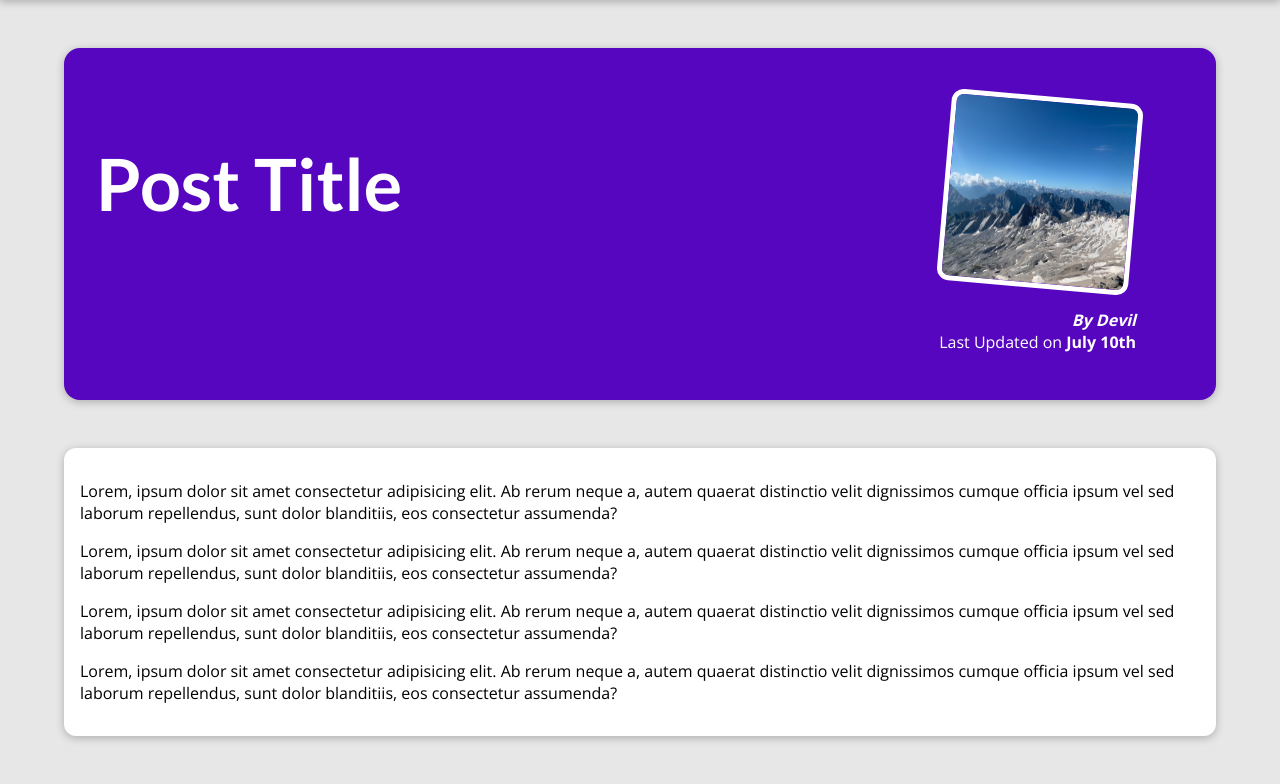
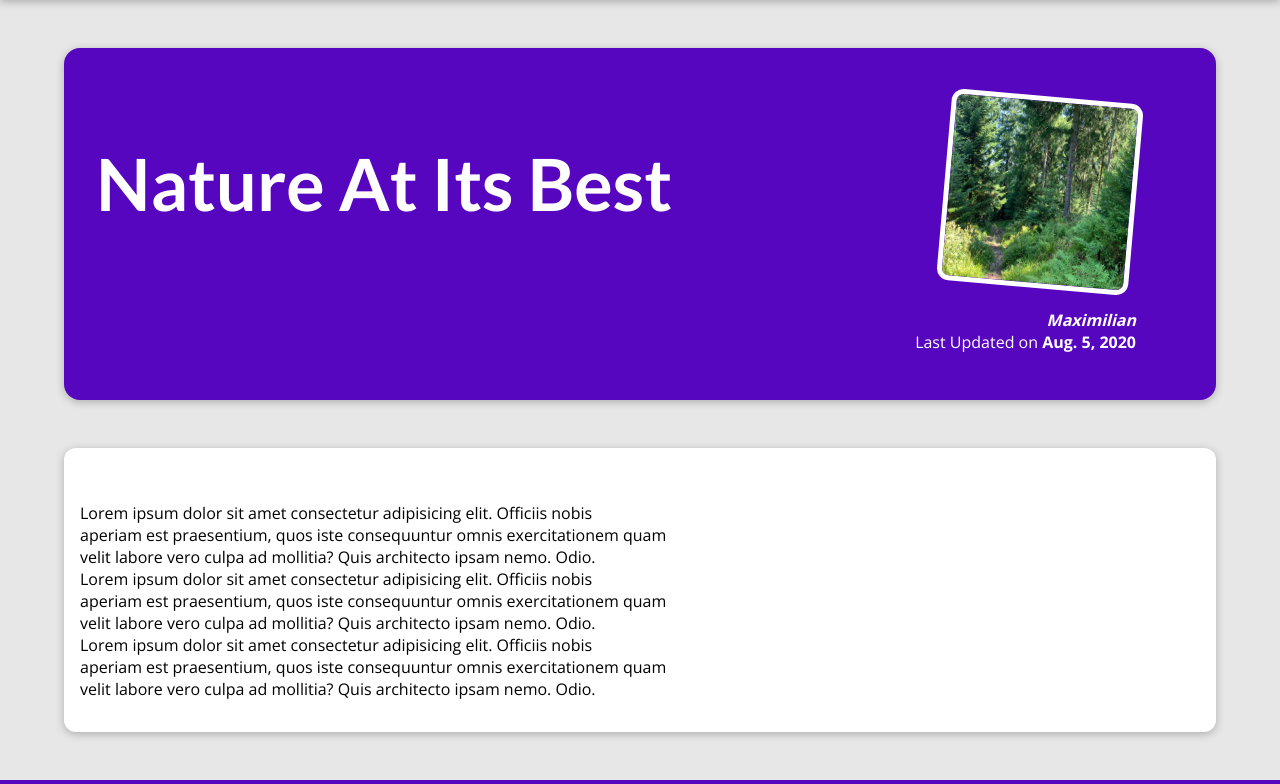
Before and after one commit to akash-parekh/Django-MySite, a Django app: page /posts/into-the-woods in a window 1280 px wide. Shown: the part 80-864 px from the top of the page. Run offline with Django 4.2, Linux system fonts and the light colour scheme.

Commit message:
Added Dummy data and added 404 page

```diff
--- a/my_site/blog/templates/blog/index.html
+++ b/my_site/blog/templates/blog/index.html
@@ -23,7 +23,9 @@
         <h2>My Latest Thoughts</h2>
 
         <ul>
-            {% include "blog/includes/post.html" %}
+            {% for post in posts %}
+                {% include "blog/includes/post.html" %}
+            {% endfor %}
         </ul>
     </section>
 
--- a/my_site/blog/templates/blog/post-detail.html
+++ b/my_site/blog/templates/blog/post-detail.html
@@ -2,7 +2,7 @@
 {% load static %}
 
 {% block title %}
-    This Post Title
+    {{identified_post.title}}
 {% endblock  %}
 
 {% block css_files %}
@@ -11,20 +11,17 @@
 
 {% block content %}
     <section id='summary'>
-        <h2>Post Title</h2>
+        <h2>{{ identified_post.title }}</h2>
         <article>
-            <img src="{% static "blog/images/mountains.jpg"%}" alt="Post Title">
-            <address>By Devil</address>
+            <img src="{% static "blog/images/"|add:identified_post.image%}" alt=identified_post.title>
+            <address>{{ identified_post.author }}</address>
             <div>
-                Last Updated on <time>July 10th</time>
+                Last Updated on <time>{{ identified_post.date }}</time>
             </div>
         </article>
     </section>
 
     <main>
-        <p>Lorem, ipsum dolor sit amet consectetur adipisicing elit. Ab rerum neque a, autem quaerat distinctio velit dignissimos cumque officia ipsum vel sed laborum repellendus, sunt dolor blanditiis, eos consectetur assumenda?</p>
-        <p>Lorem, ipsum dolor sit amet consectetur adipisicing elit. Ab rerum neque a, autem quaerat distinctio velit dignissimos cumque officia ipsum vel sed laborum repellendus, sunt dolor blanditiis, eos consectetur assumenda?</p>
-        <p>Lorem, ipsum dolor sit amet consectetur adipisicing elit. Ab rerum neque a, autem quaerat distinctio velit dignissimos cumque officia ipsum vel sed laborum repellendus, sunt dolor blanditiis, eos consectetur assumenda?</p>
-        <p>Lorem, ipsum dolor sit amet consectetur adipisicing elit. Ab rerum neque a, autem quaerat distinctio velit dignissimos cumque officia ipsum vel sed laborum repellendus, sunt dolor blanditiis, eos consectetur assumenda?</p>
+        {{ identified_post.content|linebreaks }}
     </main>
 {% endblock  %}
--- a/my_site/blog/views.py
+++ b/my_site/blog/views.py
@@ -1,15 +1,83 @@
+from datetime import date
+
 from django.shortcuts import render
+
+all_posts = [
+    {
+        "slug": "hike-in-the-mountains",
+        "image": "mountains.jpg",
+        "author": "Devil",
+        "date": date(2023, 3, 21),
+        "title": "Mountain Hiking",
+        "excerpt": "There is nothing like the views you get when hiking in the mountains! And I wasn't even prepared for what happend whilst I was enjoying the view!",
+        "content":'''Lorem, ipsum dolor sit amet consectetur adipisicing elit. Ab rerum neque a, autem quaerat distinctio velit dignissimos cumque officia ipsum vel sed laborum repellendus, sunt dolor blanditiis, eos consectetur assumenda?
+
+        Lorem, ipsum dolor sit amet consectetur adipisicing elit. Ab rerum neque a, autem quaerat distinctio velit dignissimos cumque officia ipsum vel sed laborum repellendus, sunt dolor blanditiis, eos consectetur assumenda?
+
+        Lorem, ipsum dolor sit amet consectetur adipisicing elit. Ab rerum neque a, autem quaerat distinctio velit dignissimos cumque officia ipsum vel sed laborum repellendus, sunt dolor blanditiis, eos consectetur assumenda?'''
+    },
+    {
+        "slug": "programming-is-fun",
+        "image": "coding.jpg",
+        "author": "Maximilian",
+        "date": date(2022, 3, 10),
+        "title": "Programming Is Great!",
+        "excerpt": "Did you ever spend hours searching that one error in your code? Yep - that's what happened to me yesterday...",
+        "content": """
+          Lorem ipsum dolor sit amet consectetur adipisicing elit. Officiis nobis
+          aperiam est praesentium, quos iste consequuntur omnis exercitationem quam
+          velit labore vero culpa ad mollitia? Quis architecto ipsam nemo. Odio.
+          Lorem ipsum dolor sit amet consectetur adipisicing elit. Officiis nobis
+          aperiam est praesentium, quos iste consequuntur omnis exercitationem quam
+          velit labore vero culpa ad mollitia? Quis architecto ipsam nemo. Odio.
+          Lorem ipsum dolor sit amet consectetur adipisicing elit. Officiis nobis
+          aperiam est praesentium, quos iste consequuntur omnis exercitationem quam
+          velit labore vero culpa ad mollitia? Quis architecto ipsam nemo. Odio.
+        """
+    },
+    {
+        "slug": "into-the-woods",
+        "image": "woods.jpg",
+        "author": "Maximilian",
+        "date": date(2020, 8, 5),
+        "title": "Nature At Its Best",
+        "excerpt": "Nature is amazing! The amount of inspiration I get when walking in nature is incredible!",
+        "content": """
+          Lorem ipsum dolor sit amet consectetur adipisicing elit. Officiis nobis
+          aperiam est praesentium, quos iste consequuntur omnis exercitationem quam
+          velit labore vero culpa ad mollitia? Quis architecto ipsam nemo. Odio.
+          Lorem ipsum dolor sit amet consectetur adipisicing elit. Officiis nobis
+          aperiam est praesentium, quos iste consequuntur omnis exercitationem quam
+          velit labore vero culpa ad mollitia? Quis architecto ipsam nemo. Odio.
+          Lorem ipsum dolor sit amet consectetur adipisicing elit. Officiis nobis
+          aperiam est praesentium, quos iste consequuntur omnis exercitationem quam
+          velit labore vero culpa ad mollitia? Quis architecto ipsam nemo. Odio.
+        """
+    }
+]
+
+def get_date(post):
+    return post["date"]
 
 # Create your views here.
 
 
 def starting_page(request):
-    return render(request, "blog/index.html")
+    sorted_posts = sorted(all_posts, key=get_date)
+    latest_posts = sorted_posts[-3:]
+    return render(request, "blog/index.html", {
+        "posts": latest_posts
+    })
 
 
 def posts(request):
-    return render(request, "blog/all-posts.html")
+    return render(request, "blog/all-posts.html",{
+        "posts":all_posts
+    })
 
 
 def post_details(request, slug):
-    return render(request, "blog/post-detail.html")
+    identified_post = next(post for post in all_posts if post['slug'] == slug)
+    return render(request, "blog/post-detail.html", {
+        "identified_post":identified_post
+    })
```
Also changed, not shown: my_site/blog/templates/blog/all-posts.html (+3 -6 lines), my_site/blog/templates/blog/includes/post.html (+4 -4 lines), my_site/templates/404.html (added, +10 -0 lines).
